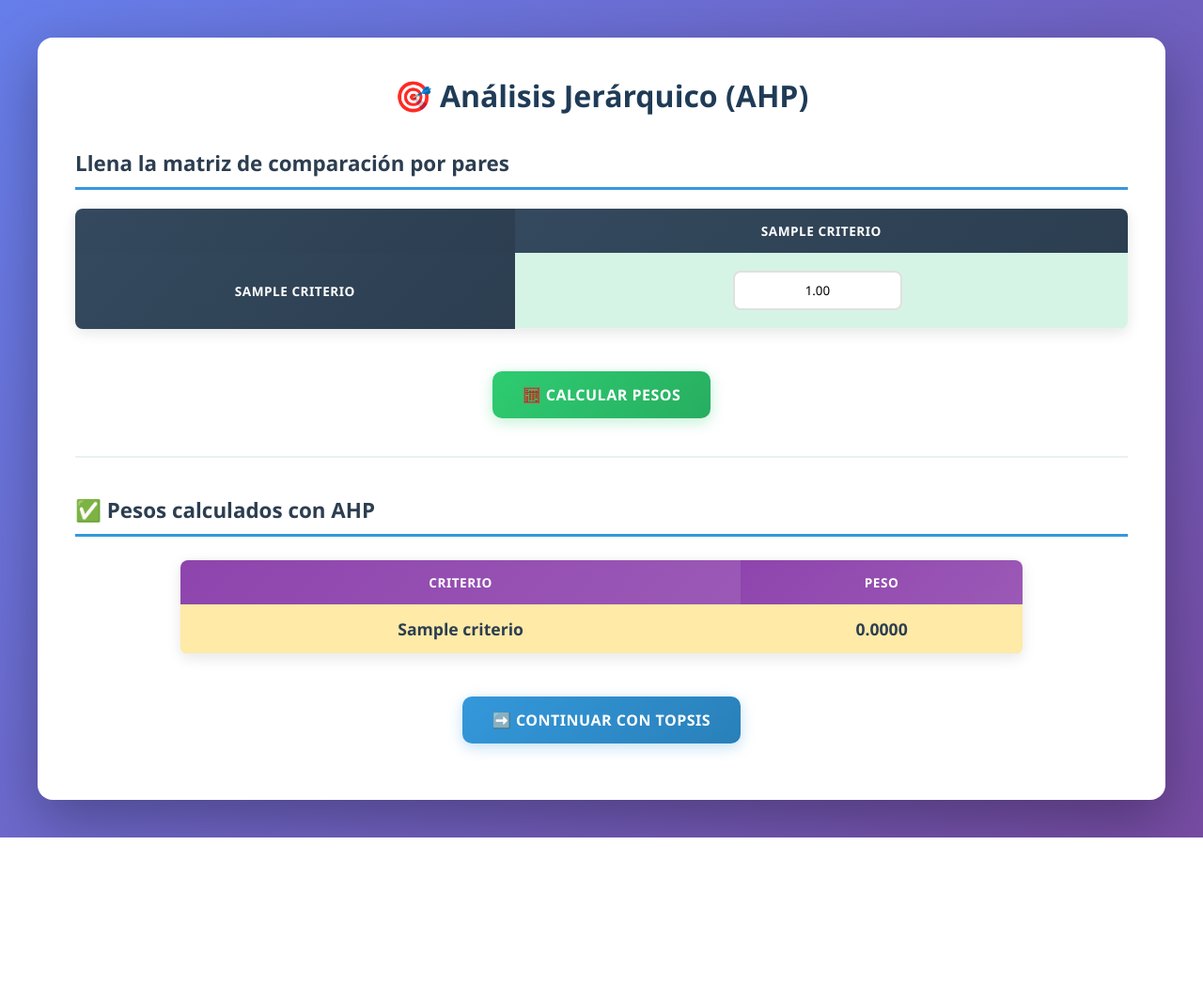
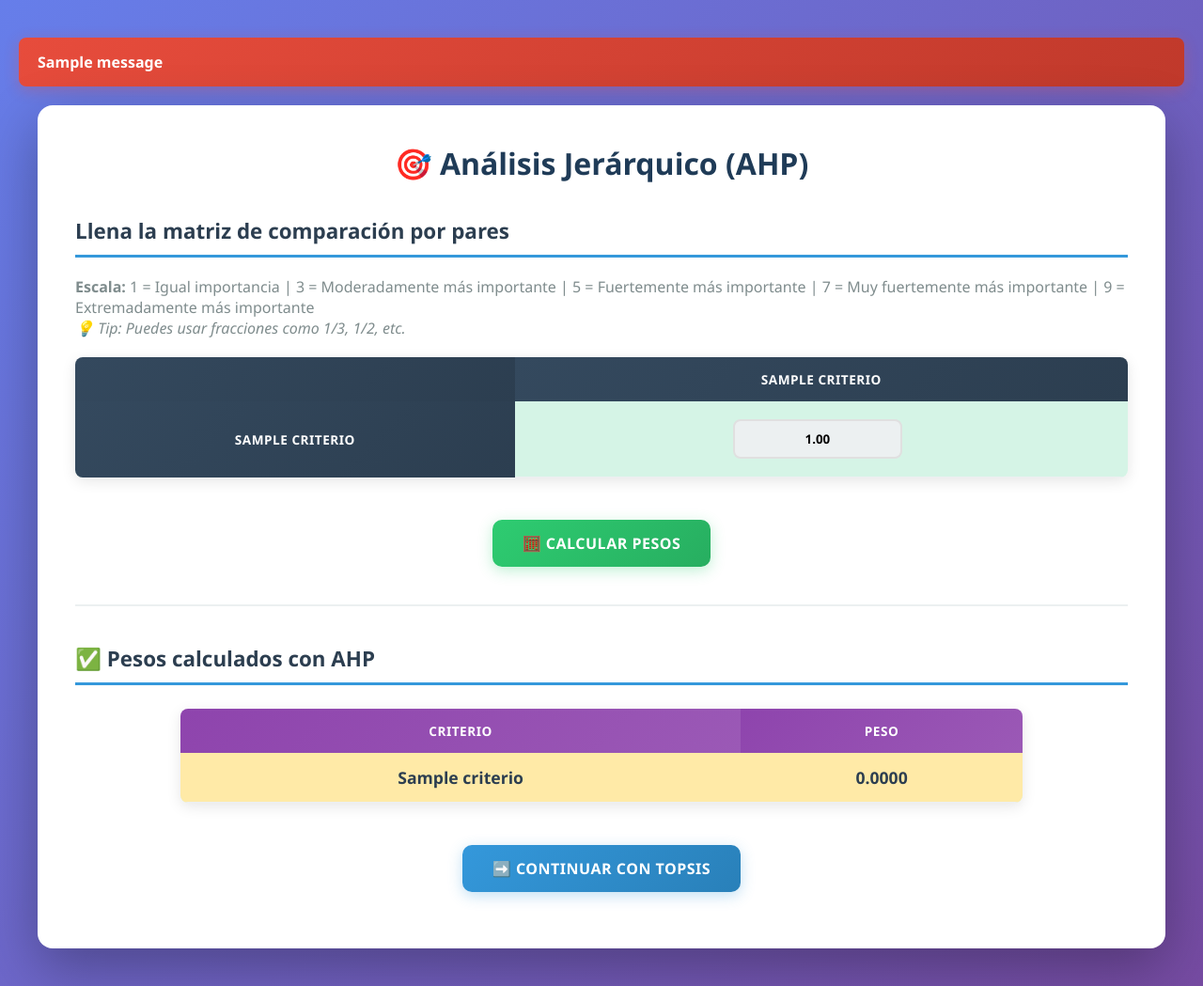
Before and after one commit to shaunlammer/topsis_app, a Flask app: template templates/ahp.html in a window 1280 px wide. Shown: the whole page at 94% size. Before the commit the page ends 891 px from the top, so only its background shows below. Run offline with Flask 3, Linux system fonts and the light colour scheme; the template is opened without the code that fills it: most values are stand-ins (such as "Sample title", 1, 10 or a date in 2020); one stand-in notice (Sample message) is shown.

Commit message:
se modificaron templates para validaciones y mensajes de error

```diff
--- a/templates/ahp.html
+++ b/templates/ahp.html
@@ -6,10 +6,28 @@
     <link rel="stylesheet" href="{{ url_for('static', filename='style.css') }}">
 </head>
 <body>
+    {% with messages = get_flashed_messages(with_categories=true) %}
+        {% if messages %}
+            <div class="flash-messages">
+                {% for category, message in messages %}
+                    <div class="flash flash-{{ category }}">
+                        {{ message }}
+                    </div>
+                {% endfor %}
+            </div>
+        {% endif %}
+    {% endwith %}
+
     <div class="container">
         <h1>🎯 Análisis Jerárquico (AHP)</h1>
 
         <h3>Llena la matriz de comparación por pares</h3>
+        <p style="color: #7f8c8d; margin-bottom: 20px;">
+            <strong>Escala:</strong> 1 = Igual importancia | 3 = Moderadamente más importante |
+            5 = Fuertemente más importante | 7 = Muy fuertemente más importante |
+            9 = Extremadamente más importante<br>
+            <em>💡 Tip: Puedes usar fracciones como 1/3, 1/2, etc.</em>
+        </p>
 
         <form method="POST">
             <table class="matrix-table">
@@ -29,10 +47,12 @@
                             <td>
                                 <input type="text"
                                        name="cell_{{ i }}_{{ j }}"
+                                       class="ahp-input"
                                        value="{{ '1.00' if i == j else '' }}"
-                                       required
-                                       pattern="^(\d+(\.\d+)?|\d+\/\d+)$"
-                                       title="Ingresa un número o fracción válida (ej. 2, 1.5, 3/4)">
+                                       onblur="convertirFraccion(this)"
+                                       oninput="validarEntrada(this)"
+                                       {% if i == j %}readonly style="background: #ecf0f1; font-weight: bold;"{% endif %}
+                                       required>
                             </td>
                         {% endfor %}
                     </tr>
@@ -72,5 +92,107 @@
         </div>
         {% endif %}
     </div>
+
+    <script>
+    function validarEntrada(input) {
+
+        input.value = input.value.replace(/[^0-9.\/]/g, '');
+
+
+        const puntos = (input.value.match(/\./g) || []).length;
+        const barras = (input.value.match(/\//g) || []).length;
+
+        if (puntos > 1) {
+            input.value = input.value.substring(0, input.value.lastIndexOf('.'));
+        }
+
+        if (barras > 1) {
+            input.value = input.value.substring(0, input.value.lastIndexOf('/'));
+        }
+    }
+
+    function convertirFraccion(input) {
+
+        if (input.value === '' || input.readOnly) return;
+
+        const valor = input.value.trim();
+
+
+        if (valor.includes('/')) {
+            try {
+                const partes = valor.split('/');
+                const numerador = parseFloat(partes[0]);
+                const denominador = parseFloat(partes[1]);
+
+                // Validar que sean números válidos
+                if (isNaN(numerador) || isNaN(denominador) || denominador === 0) {
+                    input.value = '';
+                    alert('⚠️ Fracción inválida. Usa formato: numerador/denominador (ej: 1/3)');
+                    input.focus();
+                    return;
+                }
+
+                const resultado = numerador / denominador;
+
+
+                if (resultado < 0.11 || resultado > 9) {
+                    input.value = '';
+                    alert('⚠️ El valor debe estar entre 0.11 y 9');
+                    input.focus();
+                    return;
+                }
+
+                input.value = resultado.toFixed(2);
+
+                input.style.background = '#d5f4e6';
+                setTimeout(() => {
+                    input.style.background = '';
+                }, 500);
+
+            } catch (error) {
+                input.value = '';
+                alert('⚠️ Error al convertir la fracción');
+                input.focus();
+            }
+        } else {
+            const numero = parseFloat(valor);
+
+            if (isNaN(numero)) {
+                input.value = '';
+                alert('⚠️ Por favor ingresa un número válido');
+                input.focus();
+                return;
+            }
+
+            if (numero < 0.11 || numero > 9) {
+                input.value = '';
+                alert('⚠️ El valor debe estar entre 0.11 y 9');
+                input.focus();
+                return;
+            }
+
+            input.value = numero.toFixed(2);
+        }
+    }
+
+    document.querySelector('form').addEventListener('submit', function(e) {
+        const inputs = document.querySelectorAll('.ahp-input:not([readonly])');
+        let valido = true;
+
+        inputs.forEach(input => {
+            if (input.value === '') {
+                valido = false;
+                input.style.border = '2px solid red';
+            } else {
+                input.style.border = '';
+            }
+        });
+
+        if (!valido) {
+            e.preventDefault();
+            alert('⚠️ Por favor completa todos los campos de la matriz');
+        }
+    });
+    </script>
 </body>
 </html>
--- a/templates/mat_topsis.html
+++ b/templates/mat_topsis.html
@@ -31,6 +31,7 @@
                             min="0"
                             max="100"
                             step="0.01"
+                            oninput="if(this.value > 100) this.value = 100; if(this.value < 0) this.value = 0;"
                             required
                         >
                     </td>
```
Also changed, not shown: templates/index.html (+7 -1 lines), templates/topsis_resultado.html (+5 -4 lines).
